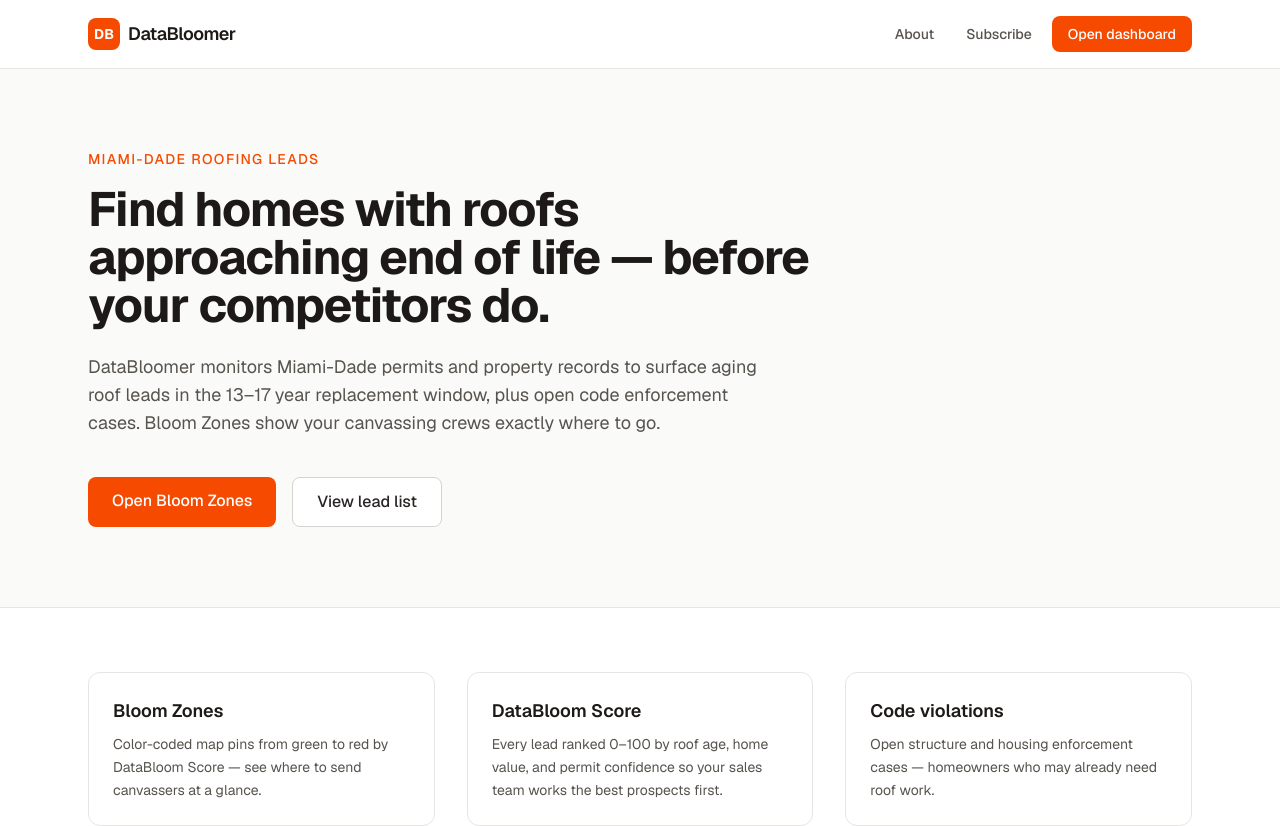
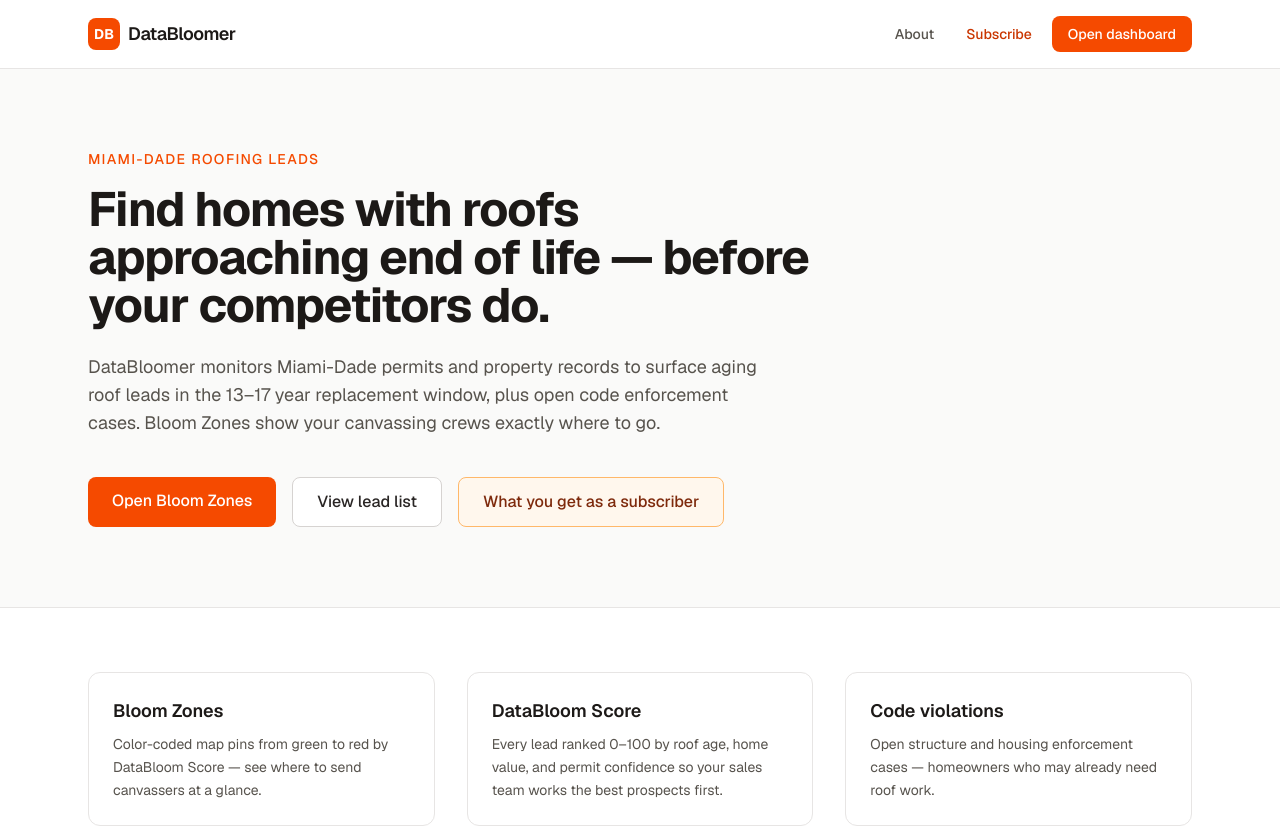
Before and after one commit to miamiglobalsolutions/databloomer, a Next.js app in the folder web/: page / in a window 1280 px wide. Shown: the top 826 px of the page. Built offline with nearby package versions, Linux system fonts and the light colour scheme; no server answers.

Commit message:
Add prominent Subscribe links on home page hero and dashboard header.
Co-authored-by: Cursor <cursoragent@cursor.com>

```diff
--- a/web/src/app/dashboard/page.tsx
+++ b/web/src/app/dashboard/page.tsx
@@ -31,6 +31,12 @@ export default async function DashboardPage({ searchParams }: PageProps) {
               className="rounded-lg px-3 py-2 text-sm font-medium text-stone-600 hover:bg-stone-100"
             >
               About
+            </Link>
+            <Link
+              href="/subscribe"
+              className="rounded-lg px-3 py-2 text-sm font-medium text-orange-700 hover:bg-orange-50"
+            >
+              Subscribe
             </Link>
             <TabLink
               href="/dashboard?type=aging_roof"
--- a/web/src/app/page.tsx
+++ b/web/src/app/page.tsx
@@ -43,31 +43,24 @@ export default function HomePage() {
 
 
         <div className="mt-10 flex flex-wrap gap-4">
-
           <Link
-
             href="/dashboard?type=aging_roof&view=map"
-
             className="rounded-lg bg-orange-600 px-6 py-3 font-medium text-white hover:bg-orange-700"
-
           >
-
             Open Bloom Zones
-
           </Link>
-
           <Link
-
             href="/dashboard?type=aging_roof"
-
             className="rounded-lg border border-stone-300 bg-white px-6 py-3 font-medium text-stone-800 hover:bg-stone-50"
-
           >
-
             View lead list
-
           </Link>
-
+          <Link
+            href="/subscribe"
+            className="rounded-lg border border-orange-300 bg-orange-50 px-6 py-3 font-medium text-orange-900 hover:bg-orange-100"
+          >
+            What you get as a subscriber
+          </Link>
         </div>
 
       </section>
--- a/web/src/components/site-header.tsx
+++ b/web/src/components/site-header.tsx
@@ -18,7 +18,7 @@ export function SiteHeader({ active }: Props) {
           <NavLink href="/about" active={active === "about"}>
             About
           </NavLink>
-          <NavLink href="/subscribe" active={active === "subscribe"}>
+          <NavLink href="/subscribe" active={active === "subscribe"} highlight>
             Subscribe
           </NavLink>
           <Link
@@ -40,10 +40,12 @@ export function SiteHeader({ active }: Props) {
 function NavLink({
   href,
   active,
+  highlight,
   children,
 }: {
   href: string;
   active?: boolean;
+  highlight?: boolean;
   children: React.ReactNode;
 }) {
   return (
@@ -51,8 +53,12 @@ function NavLink({
       href={href}
       className={`rounded-lg px-3 py-2 text-sm font-medium transition ${
         active
-          ? "bg-stone-900 text-white"
-          : "text-stone-600 hover:bg-stone-100 hover:text-stone-900"
+          ? highlight
+            ? "bg-orange-600 text-white"
+            : "bg-stone-900 text-white"
+          : highlight
+            ? "text-orange-700 hover:bg-orange-50"
+            : "text-stone-600 hover:bg-stone-100 hover:text-stone-900"
       }`}
     >
       {children}
```
